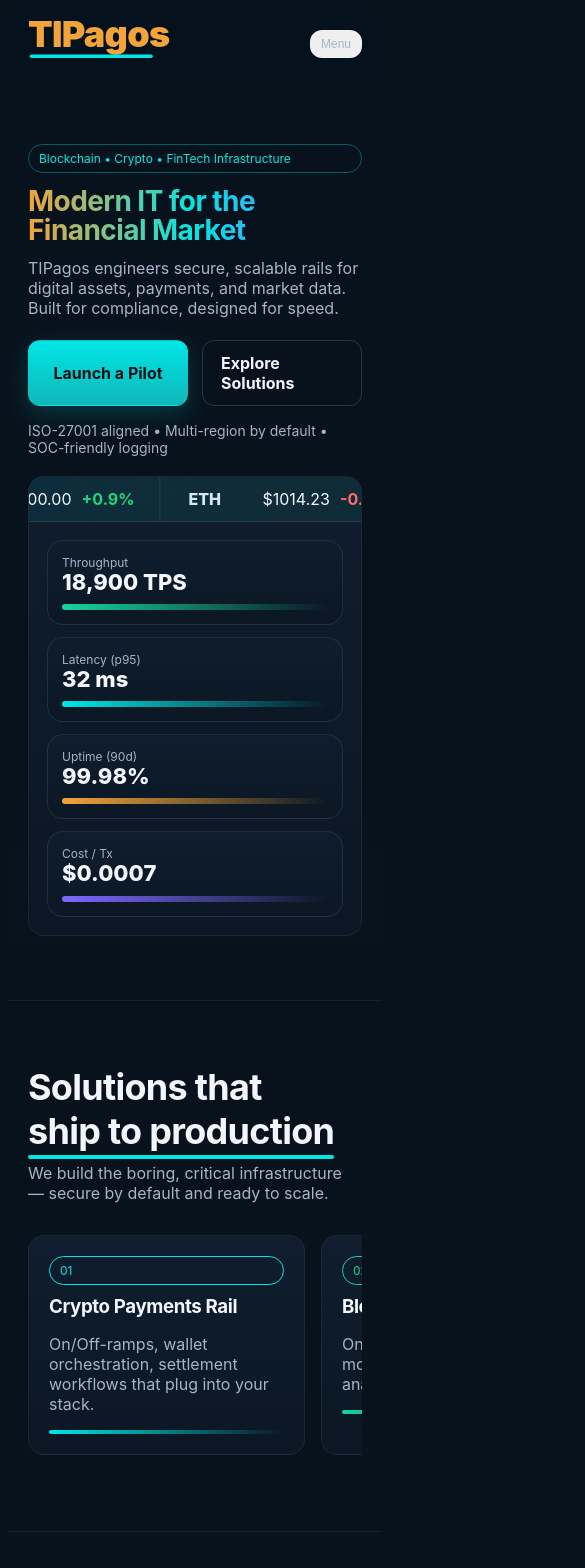
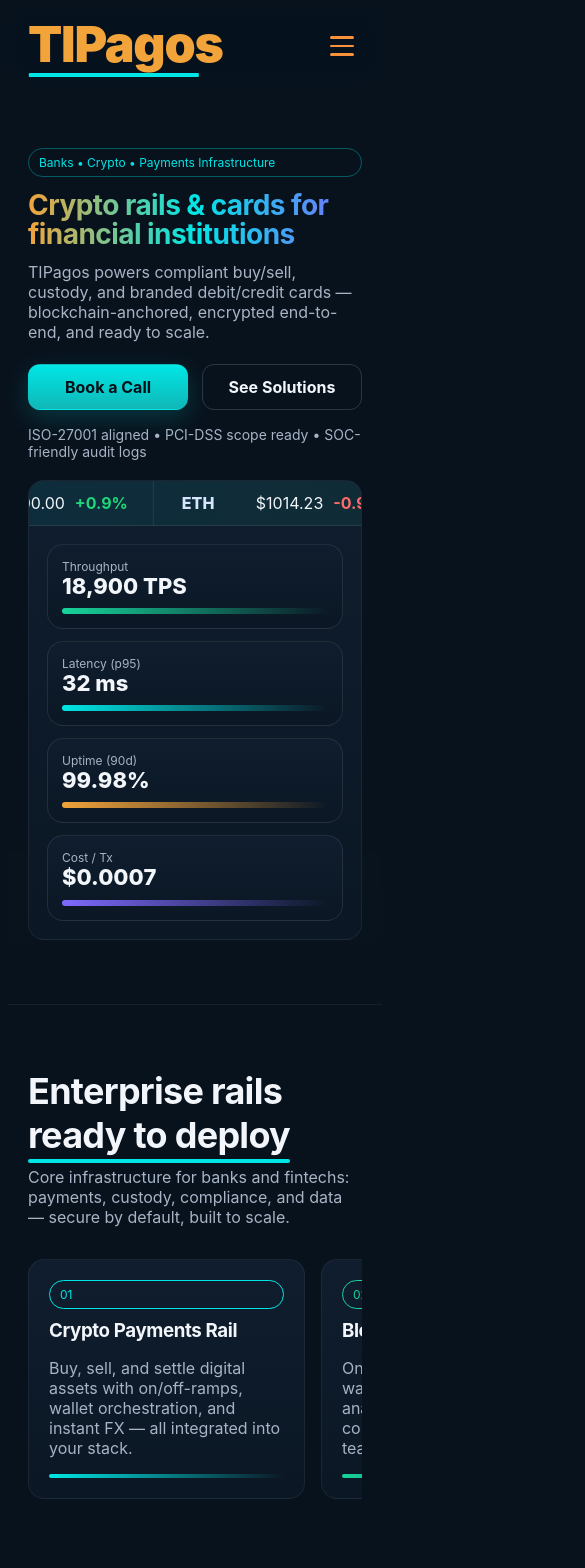
Before and after one commit to DiegoCico/ti-pagos_freelancing, a React (Vite) app: page / in a window 390 px wide. Shown: the top 1568 px of the page, 585 px wide, since content can reach past the window. Built offline with nearby package versions, Linux system fonts and the light colour scheme.

Commit message:
switched wording

```diff
--- a/src/App.css
+++ b/src/App.css
@@ -2,6 +2,92 @@
 h1 { margin: 0; }
 .section + .section { border-top: 1px solid rgba(255,255,255,.06); }
 .card:hover { transform: translateY(-2px); transition: transform .15s ease; }
+
+/* =========================
+   Navbar: logo + hamburger
+   ========================= */
+
+/* Make the header sticky with the same glass effect (optional if you already inline this) */
+.site-header {
+  position: sticky;
+  top: 0;
+  z-index: 50;
+  background: rgba(8, 18, 29, 0.72);
+  backdrop-filter: saturate(160%) blur(10px);
+}
+
+/* ---- Logo sizing ----
+   Apply class="logo" to the element wrapping <Logo /> (recommended).
+   This keeps the SVG/img crisp without hard-coding width. */
+.logo svg,
+.logo img {
+  height: 30px;   /* bump as needed: 28–36px works well */
+  width: auto;
+}
+
+/* Fallback: if you didn't add .logo, this targets the first brand link in the header */
+header .container > a[aria-label="TIPagos home"] svg,
+header .container > a[aria-label="TIPagos home"] img {
+  height: 30px;
+  width: auto;
+}
+
+/* ---- Desktop/Mobile visibility helpers ---- */
+@media (max-width: 840px) {
+  .hide-mobile { display: none !important; }
+  .show-mobile { display: inline-flex !important; }
+}
+@media (min-width: 841px) {
+  .show-mobile { display: none !important; }
+}
+
+/* ---- Orange hamburger button ---- */
+.nav-hamburger {
+  appearance: none;
+  border: none;
+  background: transparent;
+  padding: 10px 8px;
+  border-radius: 12px;
+  display: inline-flex;
+  flex-direction: column;
+  gap: 6px;
+  align-items: center;
+  justify-content: center;
+  outline: none;
+  transition: filter .15s ease, transform .15s ease;
+}
+.nav-hamburger:hover { filter: brightness(1.06); }
+.nav-hamburger:active { transform: translateY(1px); }
+.nav-hamburger:focus-visible { box-shadow: 0 0 0 2px rgba(251,146,60,.35); } /* #fb923c with alpha */
+
+/* Lines */
+.nav-hamburger .line {
+  width: 24px;
+  height: 2.5px;
+  border-radius: 2px;
+  background: #fb923c; /* orange */
+  transform-origin: center;
+  transition: transform .18s ease, opacity .18s ease;
+}
+
+/* Animate to "X" when menu is open:
+   Add the class "open" to each .line in your JSX when menu state is open */
+.nav-hamburger .line.open:nth-child(1) { transform: translateY(8px) rotate(45deg); }
+.nav-hamburger .line.open:nth-child(2) { opacity: 0; }
+.nav-hamburger .line.open:nth-child(3) { transform: translateY(-8px) rotate(-45deg); }
+
+/* ---- Mobile dropdown panel (optional polish) ---- */
+.mobile-panel {
+  display: grid;
+  gap: 10px;
+  padding: 14px;
+  animation: slideDown .16s ease;
+}
+@keyframes slideDown {
+  from { opacity: 0; transform: translateY(-6px); }
+  to   { opacity: 1; transform: translateY(0); }
+}
+
 
 
 /* --- Animations --- */
--- a/src/components/CTA.tsx
+++ b/src/components/CTA.tsx
@@ -1,14 +1,33 @@
 export default function CTA() {
   return (
     <section id="cta" className="section">
-      <div className="container card tilt" style={{ textAlign:'center', padding:'36px 24px' }}>
-        <h2 className="grad-text" style={{ fontSize:34, marginTop:0 }}>Ready to build with TIPagos?</h2>
-        <p style={{ color:'var(--muted)', marginTop:6 }}>
-          Start a 2-week discovery sprint. Scope → Design → Pilot you can demo.
+      <div
+        className="container card tilt"
+        style={{ textAlign: "center", padding: "40px 28px" }}
+      >
+        <h2 className="grad-text" style={{ fontSize: 34, marginTop: 0 }}>
+          Ready to launch with <span style={{ fontWeight: 800 }}>TIPagos</span>?
+        </h2>
+        <p style={{ color: "var(--muted)", marginTop: 8, maxWidth: 640, marginInline: "auto" }}>
+          Partner with us to add secure crypto payments, custody, and cards to your product.
+          Start with a 2-week discovery sprint — from scope to a working pilot you can demo.
         </p>
-        <div style={{ display:'flex', gap:12, justifyContent:'center', marginTop:16 }}>
-          <a href="#contact" className="btn">Book a Call</a>
-          <a href="mailto:hello@tipagos.io" className="btn btn--ghost">Email Us</a>
+
+        <div
+          style={{
+            display: "flex",
+            gap: 14,
+            justifyContent: "center",
+            flexWrap: "wrap",
+            marginTop: 20,
+          }}
+        >
+          <a href="#contact" className="btn">
+            Book a Call
+          </a>
+          <a href="mailto:hello@tipagos.io" className="btn btn--ghost">
+            Email Us
+          </a>
         </div>
       </div>
     </section>
--- a/src/components/Features.tsx
+++ b/src/components/Features.tsx
@@ -11,25 +11,25 @@
     title: "Crypto Payments Rail",
     color: "var(--accent)",
     body:
-      "On/Off-ramps, wallet orchestration, settlement workflows that plug into your stack.",
+      "Buy, sell, and settle digital assets with on/off-ramps, wallet orchestration, and instant FX — all integrated into your stack.",
   },
   {
     title: "Blockchain Data Pipelines",
     color: "var(--mint)",
     body:
-      "On-chain ETL, lakehouse modeling, and real-time analytics with durable SLAs.",
+      "On-chain ETL into your warehouse, real-time analytics, and SLAs for risk, compliance, and finance teams.",
   },
   {
     title: "Compliance & Security",
     color: "var(--brand)",
     body:
-      "KYC/KYT hooks, policy engines, HSM/KMS, audit trails and clean separation of duties.",
+      "KYC/AML/KYT modules, policy engines, hardware key custody, audit logs, and enterprise access controls.",
   },
   {
     title: "Exchanges & Custody",
     color: "var(--violet)",
     body:
-      "Order routing, hot/cold wallet logic, withdrawal queues, alerting & approvals.",
+      "Order routing, cold/hot wallet logic, withdrawal approvals, and automated alerts for operations teams.",
   },
 ];
 
@@ -38,13 +38,14 @@
     <section id="features" className="section" aria-label="Features">
       <div className="container">
         <h2 style={{ fontSize: 36, margin: "0 0 10px" }}>
-          Solutions that <span className="underline-cyan">ship to production</span>
+          Enterprise rails <span className="underline-cyan">ready to deploy</span>
         </h2>
         <p style={{ color: "var(--muted)", marginTop: 0, maxWidth: 760 }}>
-          We build the boring, critical infrastructure — secure by default and ready to scale.
+          Core infrastructure for banks and fintechs: payments, custody, compliance, and data —
+          secure by default, built to scale.
         </p>
 
-        {/* Desktop = grid; Phone = swipeable slider (handled purely by CSS in ap.css) */}
+        {/* Grid on desktop; swipeable slider on mobile (CSS handles) */}
         <div className="features-track" role="list">
           {ITEMS.map((it, i) => (
             <article key={i} className="card" role="listitem">
--- a/src/components/Hero.tsx
+++ b/src/components/Hero.tsx
@@ -12,23 +12,25 @@
             className="badge"
             style={{ marginBottom: 14, borderColor: "var(--ring)", color: "var(--accent)" }}
           >
-            Blockchain • Crypto • FinTech Infrastructure
+            Banks • Crypto • Payments Infrastructure
           </div>
 
-          <h1 className="grad-text hero-title">Modern IT for the Financial Market</h1>
+          <h1 className="grad-text hero-title">
+            Crypto rails & cards for financial institutions
+          </h1>
 
           <p className="hero-lead" style={{ color: "var(--muted)", maxWidth: 640, marginTop: 12 }}>
-            TIPagos engineers secure, scalable rails for digital assets, payments, and market data.
-            Built for compliance, designed for speed.
+            TIPagos powers compliant buy/sell, custody, and branded debit/credit cards —
+            blockchain-anchored, encrypted end-to-end, and ready to scale.
           </p>
 
           <div className="hero-actions" style={{ display: "flex", gap: 14, marginTop: 22 }}>
-            <a href="#cta" className="btn">Launch a Pilot</a>
-            <a href="#features" className="btn btn--ghost">Explore Solutions</a>
+            <a href="#cta" className="btn">Book a Call</a>
+            <a href="#features" className="btn btn--ghost">See Solutions</a>
           </div>
 
           <div className="hero-sub" style={{ marginTop: 16, color: "var(--muted)" }}>
-            ISO-27001 aligned • Multi-region by default • SOC-friendly logging
+            ISO-27001 aligned • PCI-DSS scope ready • SOC-friendly audit logs
           </div>
         </div>
 
@@ -71,6 +73,7 @@
               padding: "14px 18px",
               borderRight: "1px solid var(--border)",
             }}
+            aria-label={`${s} ticker`}
           >
             <span style={{ fontWeight: 800, color: "#d7e6ff" }}>{s}</span>
             <span>${(1000 + i * 14.23).toFixed(2)}</span>
@@ -80,7 +83,7 @@
                 fontWeight: 700,
               }}
             >
-              {i % 2 ? "-0." + ((i % 9) + 8) : "+0." + ((i % 7) + 9)}%
+              {i % 2 ? `-${(0.8 + (i % 9) / 10).toFixed(1)}%` : `+${(0.9 + (i % 7) / 10).toFixed(1)}%`}
             </span>
           </div>
         ))}
--- a/src/components/Logo.tsx
+++ b/src/components/Logo.tsx
@@ -1,22 +1,34 @@
-export default function Logo({ size = 30 }: { size?: number }) {
-  // Wide viewBox so underline never clips on either side
+export default function Logo({ size = 48 }: { size?: number }) {
+  // Larger defaults: scale both text and underline proportionally
   return (
-    <div style={{ display:'inline-flex', alignItems:'center' }}>
+    <div style={{ display: "inline-flex", alignItems: "center" }}>
       <svg
-        width={size*6.2} height={size*2.2}
-        viewBox="0 0 620 220" fill="none"
-        style={{ overflow: 'visible' }}
+        width={size * 8}     // much wider
+        height={size * 3}    // taller for breathing room
+        viewBox="0 0 800 300"
+        fill="none"
+        style={{ overflow: "visible" }}
         aria-label="TIPagos logo"
       >
-        <text x="0" y="120"
+        <text
+          x="0"
+          y="180"
           fill="#f2a33a"
           fontFamily="Inter, ui-sans-serif"
           fontWeight="900"
-          fontSize="120"
-          letterSpacing="-0.02em">
+          fontSize="500"        // bigger text
+          letterSpacing="-0.025em"
+        >
           TIPagos
         </text>
-        <rect x="6" y="145" width="410" height="12" rx="6" fill="#00e6e6"/>
+        <rect
+          x="8"
+          y="290"
+          width="1700"           // longer underline
+          height="40"
+          rx="8"
+          fill="#00e6e6"
+        />
       </svg>
     </div>
   );
--- a/src/components/Navbar.tsx
+++ b/src/components/Navbar.tsx
@@ -1,39 +1,63 @@
+"use client";
+
 import { useState } from "react";
 import Logo from "./Logo";
 
 export default function Navbar() {
   const [open, setOpen] = useState(false);
+  const toggle = () => setOpen((v) => !v);
+  const close = () => setOpen(false);
+
   return (
-    <header style={{ position:'sticky', top:0, zIndex:50, background:'rgba(8,18,29,.72)', backdropFilter:'saturate(160%) blur(10px)' }}>
-      <div className="container" style={{ display:'flex', alignItems:'center', justifyContent:'space-between', height:72 }}>
-        <Logo />
-        <nav className="hide-mobile" style={{ display:'flex', gap:22, alignItems:'center' }}>
+    <header className="site-header">
+      <div className="container" style={{ display: "flex", alignItems: "center", justifyContent: "space-between", height: 76 }}>
+        {/* Brand */}
+          <a
+    href="#top"
+    aria-label="TIPagos home"
+    className="logo"
+    onClick={close}
+    style={{ marginTop: 30 }} // push logo lower
+  >
+          <Logo />
+        </a>
+
+        {/* Desktop nav */}
+        <nav className="hide-mobile" style={{ display: "flex", gap: 22, alignItems: "center" }}>
           <a href="#features" className="badge">Solutions</a>
-          <a href="#security" className="badge">Security</a>
+          <a href="#secure-data" className="badge">Security</a>
           <a href="#about" className="badge">About</a>
           <a href="#cta" className="btn">Get Started</a>
         </nav>
-        <button aria-label="menu" onClick={()=>setOpen(v=>!v)} className="badge show-mobile" style={{ borderRadius:12 }}>Menu</button>
+
+        {/* Mobile hamburger */}
+        <button
+          type="button"
+          className="show-mobile nav-hamburger"
+          aria-label={open ? "Close menu" : "Open menu"}
+          aria-expanded={open}
+          aria-controls="mobile-menu"
+          onClick={toggle}
+        >
+          <span className={`line ${open ? "open" : ""}`} />
+          <span className={`line ${open ? "open" : ""}`} />
+          <span className={`line ${open ? "open" : ""}`} />
+        </button>
       </div>
+
+      {/* Mobile dropdown */}
       {open && (
-        <div className="container show-mobile" style={{ paddingBottom:16 }}>
-          <div className="card" style={{ display:'grid', gap:10 }}>
-            <a href="#features">Solutions</a>
-            <a href="#security">Security</a>
-            <a href="#about">About</a>
-            <a href="#cta" className="btn" style={{ justifyContent:'center' }}>Get Started</a>
+        <div className="container show-mobile" id="mobile-menu" style={{ paddingBottom: 16 }}>
+          <div className="card mobile-panel">
+            <a href="#features" onClick={close}>Solutions</a>
+            <a href="#secure-data" onClick={close}>Security</a>
+            <a href="#about" onClick={close}>About</a>
+            <a href="#cta" className="btn" style={{ justifyContent: "center" }} onClick={close}>
+              Get Started
+            </a>
           </div>
         </div>
       )}
-      <style>{`
-        @media (max-width: 840px){
-          .hide-mobile{ display:none !important; }
-          .show-mobile{ display:inline-flex !important; }
-        }
-        @media (min-width: 841px){
-          .show-mobile{ display:none !important; }
-        }
-      `}</style>
     </header>
   );
 }
--- a/src/components/SecureData.tsx
+++ b/src/components/SecureData.tsx
@@ -1,13 +1,6 @@
 "use client";
 import { useEffect, useRef, useState } from "react";
 
-/**
- * SecureData
- * Full section:
- * - Badge + heading + intro
- * - Semicircle gauge with Low/Medium/High labels
- * - Copy column with bullets + chips
- */
 export default function SecureData() {
   const ref = useRef<HTMLElement | null>(null);
   const [on, setOn] = useState(false);
@@ -36,60 +29,65 @@
         </div>
 
         <h2 style={{ margin: "0 0 8px", fontSize: 36 }}>
-          Highest <span className="underline-sweep">security</span> at every level
+          Data security <span className="underline-sweep">you can trust</span>
         </h2>
 
         <p className="muted" style={{ maxWidth: 780 }}>
-          From low-risk workloads to mission-critical financial data, we give you full spectrum
-          protection. Anchored to blockchain, encrypted everywhere, and auditable by design.
+          We protect every transaction and card program with blockchain-anchored audit,
+          strong encryption, and enterprise controls designed for banks and fintechs.
         </p>
 
         <div className="secure-data-grid">
-          {/* Visual (gauge) */}
+          {/* Gauge visual */}
           <div className="card-lite">
             <DialSVG on={on} />
           </div>
 
-          {/* Copy column */}
+          {/* Copy */}
           <div className="secure-data-copy">
-            <h3 style={{ marginTop: 0 }}>Why it matters</h3>
-
+            <h3 style={{ marginTop: 0 }}>Layers of protection</h3>
             <ul className="security-list">
               <li>
                 <span className="dot low" />
                 <div>
-                  <div className="li-title">Defense in depth</div>
+                  <div className="li-title">Defense-in-depth</div>
                   <div className="li-body">
-                    Layered protection from network to application, mapped to risk levels.
+                    From network firewalls to app-level monitoring, every layer is hardened.
                   </div>
                 </div>
               </li>
               <li>
                 <span className="dot med" />
                 <div>
-                  <div className="li-title">Immutable records</div>
+                  <div className="li-title">Immutable audit</div>
                   <div className="li-body">
-                    Every write chained, timestamped, and verifiable on a blockchain ledger.
+                    Key events chained on blockchain for tamper-proof traceability.
                   </div>
                 </div>
               </li>
               <li>
                 <span className="dot high" />
                 <div>
-                  <div className="li-title">Built for critical workloads</div>
+                  <div className="li-title">Keys & approvals</div>
                   <div className="li-body">
-                    End-to-end encryption, fine-grained roles, and multi-region durability.
+                    HSM/MPC custody, dual approvals, and least-privilege access.
                   </div>
                 </div>
               </li>
             </ul>
 
-            <div className="security-tags">
-              <span className="chip">SOC 2</span>
-              <span className="chip">KMS/HSM</span>
-              <span className="chip">mTLS</span>
-              <span className="chip">Multi-region</span>
-              <span className="chip">WAF</span>
+            {/* Compact assurance row */}
+            <div
+              style={{
+                display: "grid",
+                gridTemplateColumns: "repeat(3, minmax(0,1fr))",
+                gap: 14,
+                marginTop: 16,
+              }}
+            >
+              <Mini title="Encryption" desc="AES-256 at rest, TLS 1.3 in transit" />
+              <Mini title="Compliance" desc="SOC 2 • PCI-DSS • KYC/AML" />
+              <Mini title="Access" desc="RBAC • Dual control • Audit logs" />
             </div>
           </div>
         </div>
@@ -98,6 +96,17 @@
   );
 }
 
+/* --- Small card row item --- */
+function Mini({ title, desc }: { title: string; desc: string }) {
+  return (
+    <div className="card" style={{ padding: 14 }}>
+      <div style={{ fontWeight: 700, fontSize: 14 }}>{title}</div>
+      <div style={{ color: "var(--muted)", fontSize: 12 }}>{desc}</div>
+    </div>
+  );
+}
+
+/* --- Dial --- */
 function DialSVG({ on }: { on: boolean }) {
   return (
     <svg
@@ -108,9 +117,9 @@
     >
       <defs>
         <linearGradient id="dialGrad" x1="0" y1="1" x2="1" y2="0">
-          <stop offset="0%" stopColor="#f97316" />   {/* orange */}
-          <stop offset="50%" stopColor="var(--accent)" /> {/* cyan */}
-          <stop offset="100%" stopColor="#3b82f6" /> {/* blue */}
+          <stop offset="0%" stopColor="#f97316" />           {/* Low: orange */}
+          <stop offset="50%" stopColor="var(--accent)" />     {/* Medium: cyan */}
+          <stop offset="100%" stopColor="#3b82f6" />         {/* High: blue */}
         </linearGradient>
         <radialGradient id="shieldGlow" cx="50%" cy="50%" r="60%">
           <stop offset="0%" stopColor="var(--accent)" stopOpacity="0.35" />
@@ -129,15 +138,9 @@
       />
 
       {/* labels outside arc */}
-      <text x="120" y="140" className="rim-label low" textAnchor="middle">
-        Low
-      </text>
-      <text x="360" y="20" className="rim-label med" textAnchor="middle">
-        Medium
-      </text>
-      <text x="600" y="140" className="rim-label high" textAnchor="middle">
-        High
-      </text>
+      <text x="120" y="140" className="rim-label low" textAnchor="middle">Low</text>
+      <text x="360" y="20" className="rim-label med" textAnchor="middle">Medium</text>
+      <text x="600" y="140" className="rim-label high" textAnchor="middle">High</text>
 
       {/* center */}
       <g className="dial-center" transform="translate(360 220)">
@@ -148,12 +151,8 @@
           stroke="white"
           strokeWidth="2"
         />
-        <text x="0" y="80" textAnchor="middle" className="dial-main-text">
-          Highest Security
-        </text>
-        <text x="0" y="110" textAnchor="middle" className="dial-sub-text">
-          with blockchain
-        </text>
+        <text x="0" y="80" textAnchor="middle" className="dial-main-text">Highest Security</text>
+        <text x="0" y="110" textAnchor="middle" className="dial-sub-text">anchored by blockchain</text>
       </g>
     </svg>
   );
```
Also changed, not shown: src/components/Footer.tsx (+42 -4 lines), src/components/Insights.tsx (+255 -50 lines).
